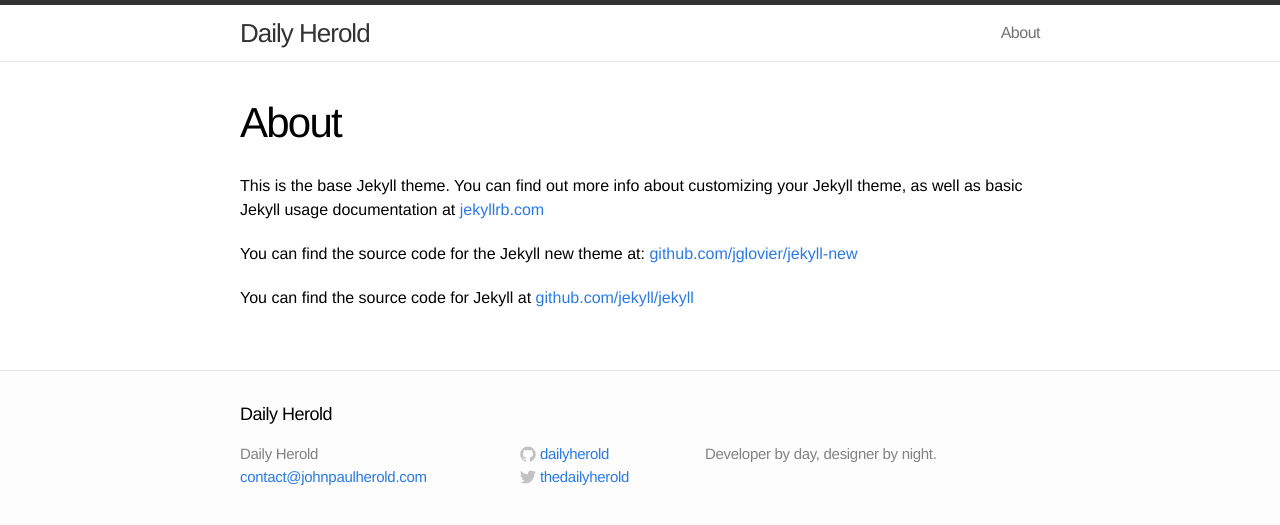
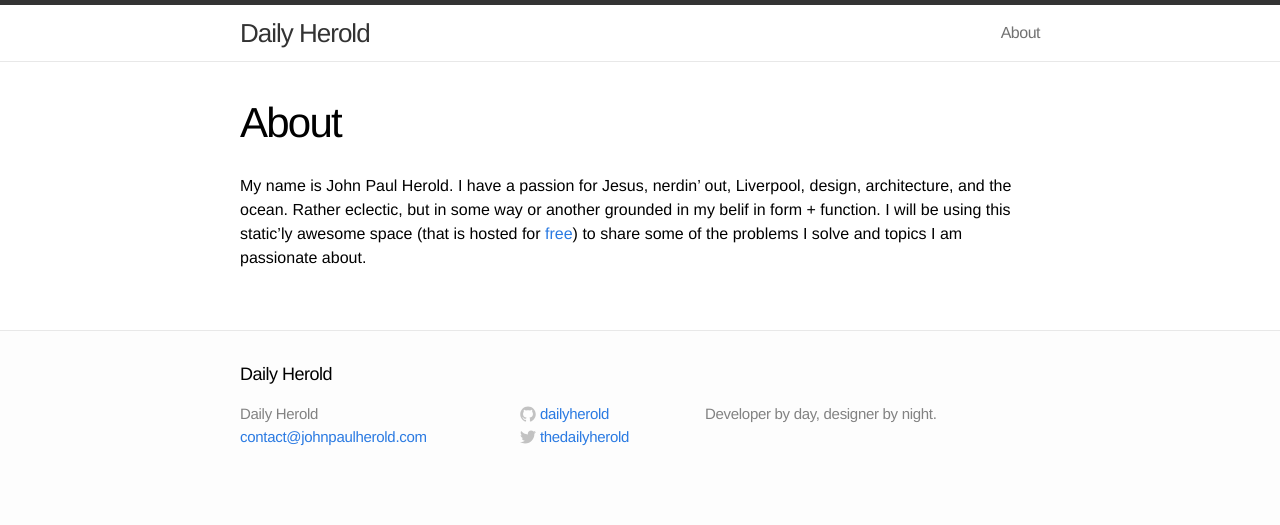
Before and after one commit to dailyherold/dailyherold.github.io, a Jekyll site: the page built from about.md, in a window 1280 px wide. Shown: the top 525 px of the page. Built offline with Jekyll 4.4.1, drawn with Linux system fonts in a browser that asks for light colours.

Commit message:
gen new build and edited about page

```diff
--- a/about.md
+++ b/about.md
@@ -4,8 +4,4 @@ title: About
 permalink: /about/
 ---
 
-This is the base Jekyll theme. You can find out more info about customizing your Jekyll theme, as well as basic Jekyll usage documentation at [jekyllrb.com](http://jekyllrb.com/)
-
-You can find the source code for the Jekyll new theme at: [github.com/jglovier/jekyll-new](https://github.com/jglovier/jekyll-new)
-
-You can find the source code for Jekyll at [github.com/jekyll/jekyll](https://github.com/jekyll/jekyll)
+My name is John Paul Herold. I have a passion for Jesus, nerdin' out, Liverpool, design, architecture, and the ocean. Rather eclectic, but in some way or another grounded in my belif in form + function. I will be using this static'ly awesome space (that is hosted for [free](https://pages.github.com/)) to share some of the problems I solve and topics I am passionate about.
```
Also changed, not shown: Gemfile.lock.
